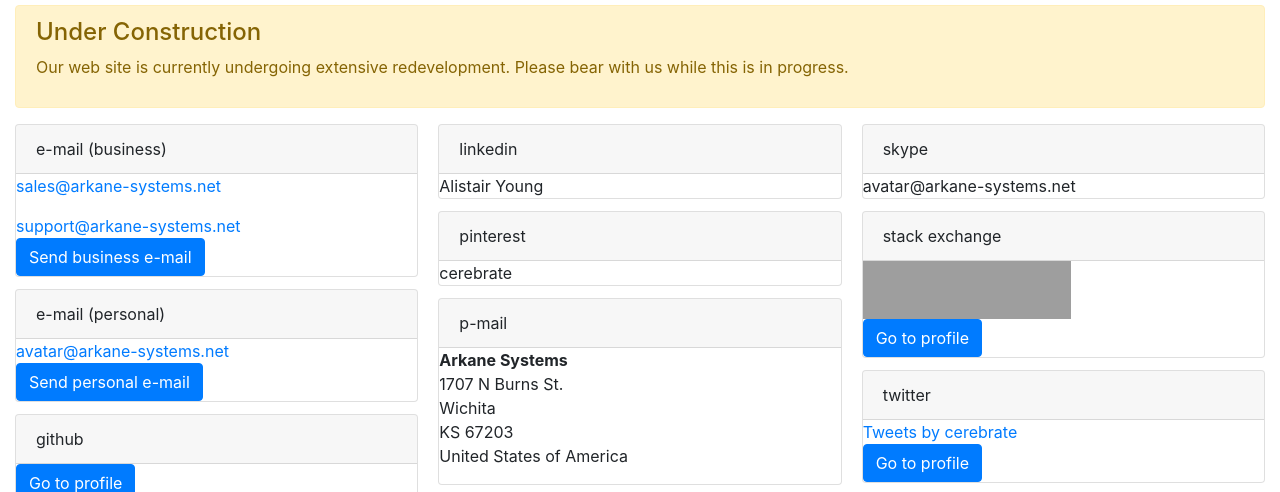
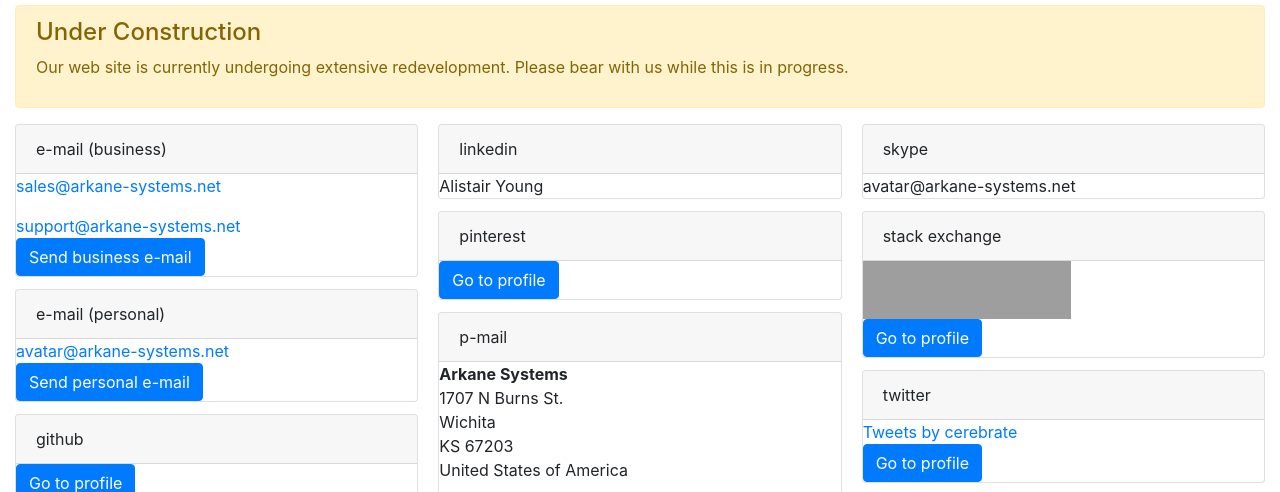
Before and after one commit to arkane-systems/octoweb, a plain HTML site: page contact.html in a window 1280 px wide. Shown: the part 281-773 px from the top of the page. Drawn offline with nearby package versions, Linux system fonts and the light colour scheme; grey boxes are pictures that could not be loaded; a script that the page names is missing.

Commit message:
Pinterest contact card

```diff
--- a/contact.html
+++ b/contact.html
@@ -105,7 +105,11 @@
                     <div class="card">
                         <div class="card-header">pinterest</div>
                         <div class="card-block">
-                            <p class="card-text">cerebrate</p>
+                            <a data-pin-do="embedUser" data-pin-board-width="400" data-pin-scale-height="240" data-pin-scale-width="80" href="https://www.pinterest.com/eldraeverse/"></a>
+                            <script async defer src="https://assets.pinterest.com/js/pinit.js"></script>
+                        </div>
+                        <div class="card-block text-xs-right">
+                            <a href="https://www.pinterest.com/eldraeverse/" class="btn btn-primary">Go to profile</a>
                         </div>
                     </div>
                     <div class="card">
```
